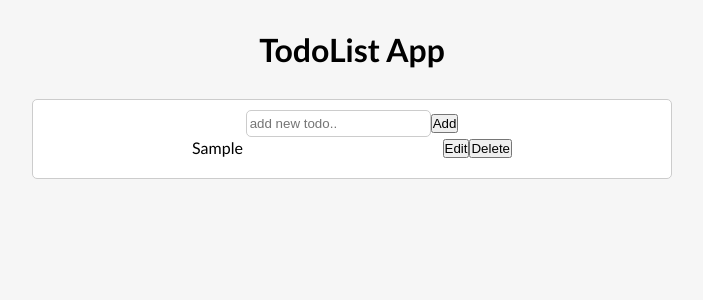
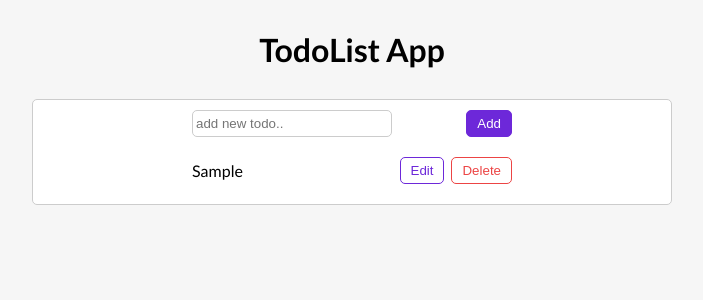
Before and after one commit to ali-khoshqamat/TodoList-App-React, a React (Create React App) app: page / in a window 1280 px wide. Both pictures are taken after typing "Sample" into the empty fields and a click on the button "Add". Shown: the top 300 px of the page, without its empty margins (288-991 px from the left). Built offline with nearby package versions, Linux system fonts and the light colour scheme.

Commit message:
improve style of App

```diff
--- a/src/App.css
+++ b/src/App.css
@@ -36,8 +36,34 @@
   border-radius: 5px;
   padding: 5px 3px;
   outline: none;
+  width: 200px;
+}
+input:focus {
+  border: 2px solid blueviolet;
 }
 
-input:focus {
-  border: 1px solid blueviolet;
+.formControl {
+  width: 20rem;
+  display: flex;
+  justify-content: space-between;
+  align-items: center;
+  margin-bottom: 20px;
 }
+.btn {
+  color: #6d28d9;
+  background-color: #fff;
+  border: 1px solid #6d28d9;
+  border-radius: 5px;
+  outline: none;
+  padding: 5px 10px;
+  cursor: pointer;
+}
+.remove {
+  color: rgb(236, 68, 68);
+  border: 1px solid rgb(236, 68, 68);
+  margin-left: 7px;
+}
+.addTodo {
+  color: #fff;
+  background-color: #6d28d9;
+}
--- a/src/components/Todo.js
+++ b/src/components/Todo.js
@@ -5,8 +5,12 @@
         {todo.text}
       </div>
       <div>
-        <button onClick={onEdit}>Edit</button>
-        <button onClick={onDelete}>Delete</button>
+        <button className="btn" onClick={onEdit}>
+          Edit
+        </button>
+        <button className="btn remove" onClick={onDelete}>
+          Delete
+        </button>
       </div>
     </div>
   );
--- a/src/components/TodoForm.js
+++ b/src/components/TodoForm.js
@@ -21,6 +21,7 @@
 
   return (
     <form onSubmit={submitHandler}>
+      <div className="formControl">
         <input
           type="text"
           value={inputValue}
@@ -28,7 +29,10 @@
           ref={inputRef}
           placeholder={edit ? edit.text : "add new todo.."}
         />
-      <button type="submit">{edit ? "Update" : "Add"}</button>
+        <button className={`btn ${edit ? "" : "addTodo"}`} type="submit">
+          {edit ? "Update" : "Add"}
+        </button>
+      </div>
     </form>
   );
 };
```
Lines whose indentation alone changed are shown as unchanged.
